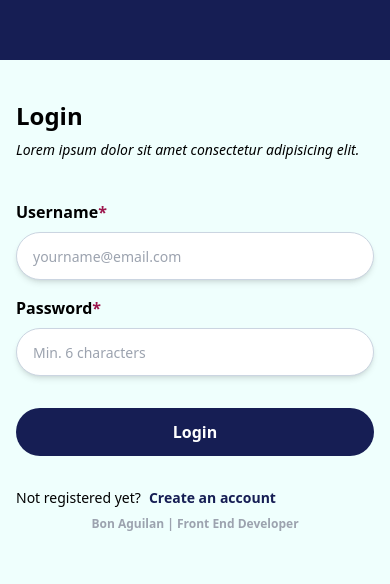
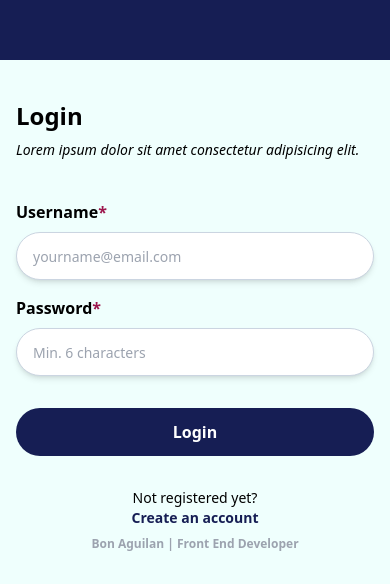
Before and after one commit to aguilanbon/mern-app, a React (Create React App) app: page / in a window 390 px wide. Shown: the part 260-844 px from the top of the page. Built offline with nearby package versions, Linux system fonts and the light colour scheme.

Commit message:
signup lnk layout fix

```diff
--- a/src/pages/Login/Login.jsx
+++ b/src/pages/Login/Login.jsx
@@ -27,9 +27,9 @@ function Login() {
                                 <input type="submit" value="Login" className='bg-primary hover:bg-secondary ease-in-out duration-200 hover:scale-105 text-white p-3 rounded-full font-semibold cursor-pointer' />
                             </div>
                         </form>
-                        <div className='flex w-full items-center'>
+                        <div className='flex w-full items-center justify-center md:flex-row flex-col'>
                             <h3 className='text-sm'>Not registered yet?</h3>
-                            <a href="/" className='text-sm ml-2 font-semibold text-primary hover:underline'>Create an account</a>
+                            <a href="/" className='text-sm md:ml-2 font-semibold text-primary hover:underline'>Create an account</a>
                         </div>
                     </div>
                     <div className='flex'>
```
